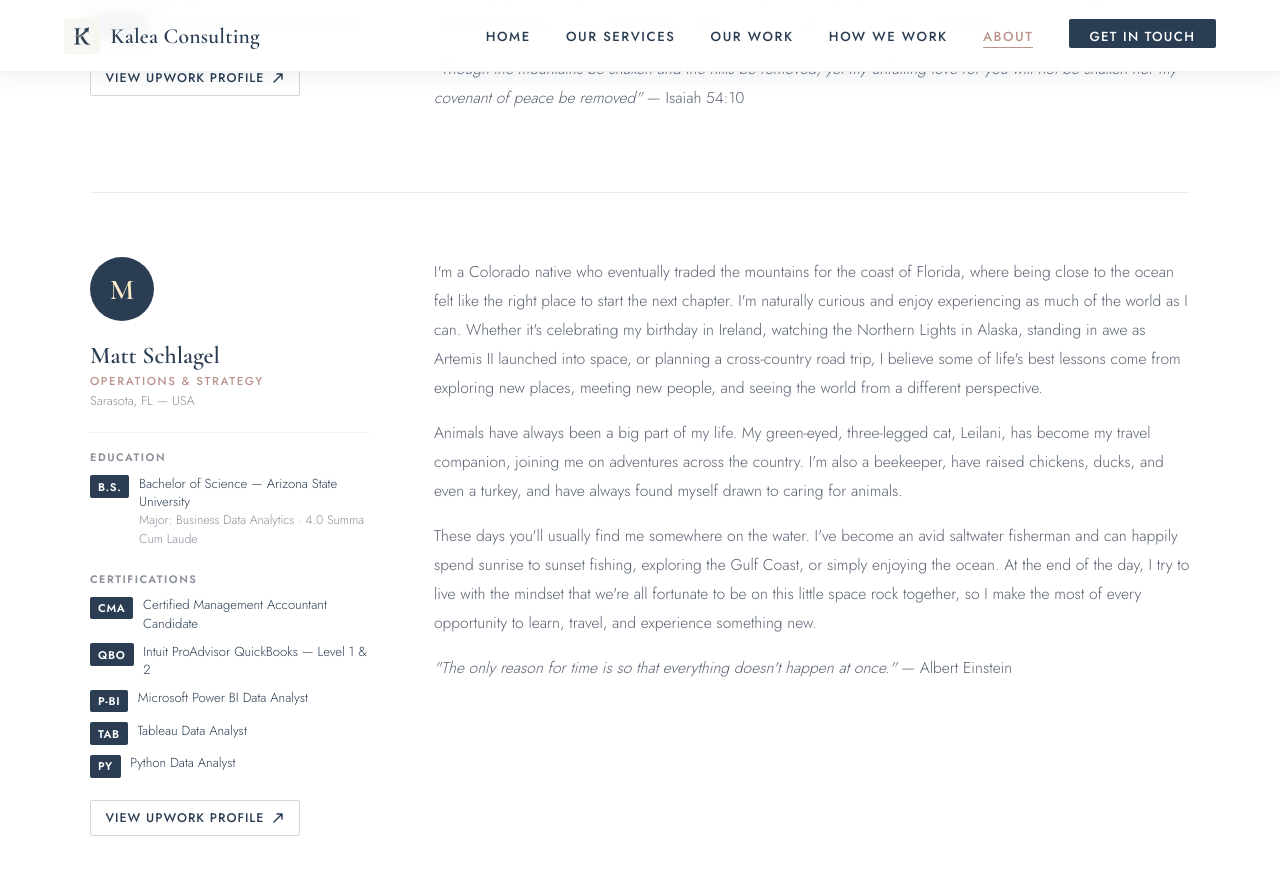
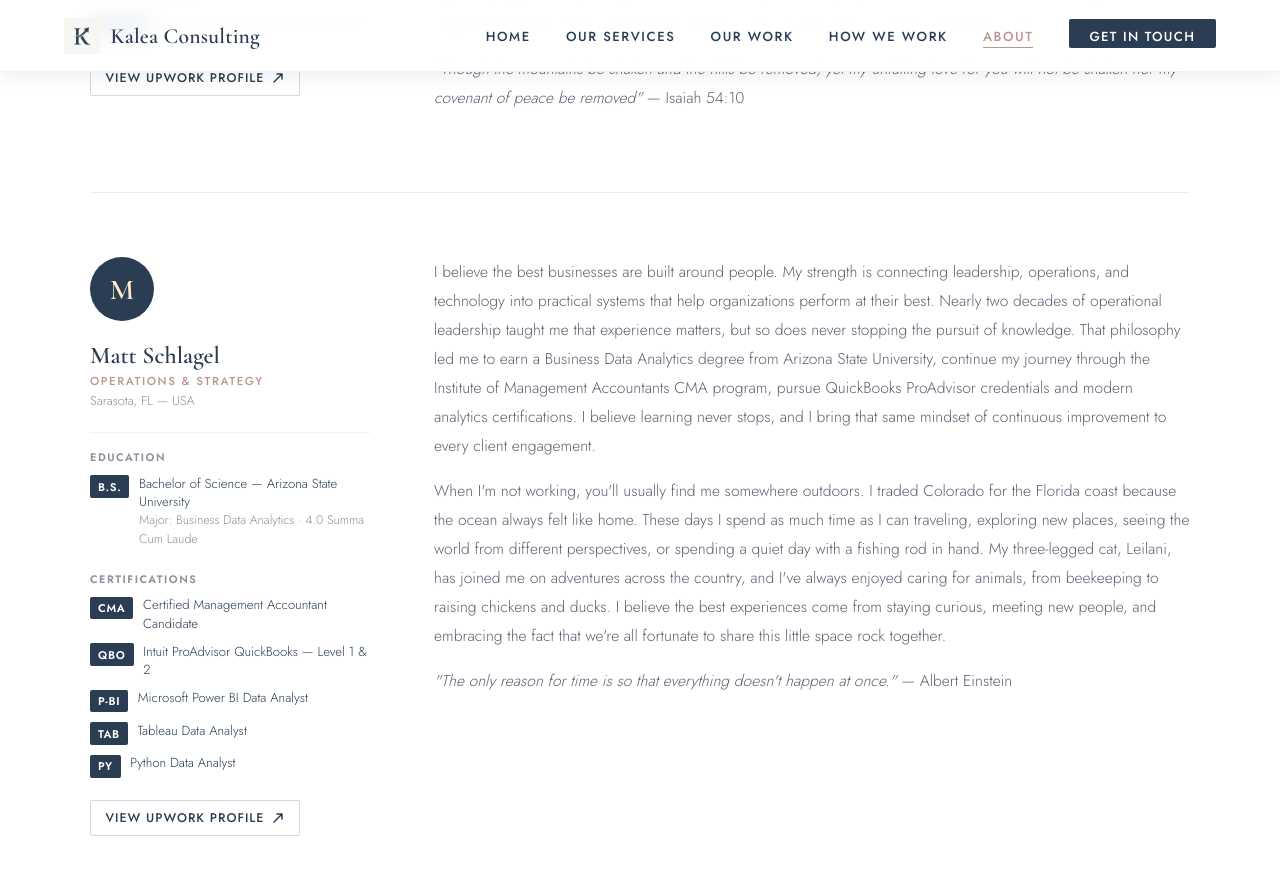
Before and after one commit to Kalea-Consulting/kaleaconsulting, a Jekyll site: the page built from about.html, in a window 1280 px wide and 900 px high, scrolled down 1006 px. Shown: the top 875 px of the window. Built offline with Jekyll 4.4.1, drawn with Linux system fonts in a browser that asks for light colours.

Commit message:
Word update, Matt's profile about.html
Just words

```diff
--- a/about.html
+++ b/about.html
@@ -147,19 +147,20 @@ description: Meet the team behind Kalea Consulting — Blake Rice and Matt Schla
 
       <div class="team-detail-content">
         <p class="team-detail-bio">
-          I'm a Colorado native who eventually traded the mountains for the coast of Florida, where being close to the ocean felt like the right place to start the next chapter. I'm naturally curious and enjoy experiencing as much of the world as I can. Whether it's celebrating my birthday in Ireland, watching the Northern Lights in Alaska, standing in awe as Artemis II launched into space, or planning a cross-country road trip, I believe some of life's best lessons come from exploring new places, meeting new people, and seeing the world from a different perspective.
+          I believe the best businesses are built around people. My strength is connecting leadership, operations, and technology
+          into practical systems that help organizations perform at their best. Nearly two decades of operational leadership taught
+          me that experience matters, but so does never stopping the pursuit of knowledge. That philosophy led me to earn a Business
+          Data Analytics degree from Arizona State University, continue my journey through the Institute of Management Accountants
+          CMA program, pursue QuickBooks ProAdvisor credentials and modern analytics certifications. I believe learning never stops,
+          and I bring that same mindset of continuous improvement to every client engagement.
         </p>
         <p class="team-detail-bio">
-          Animals have always been a big part of my life. My green-eyed, three-legged cat, Leilani, has become my travel
-          companion, joining me on adventures across the country. I’m also a beekeeper, have raised chickens, ducks, and even a turkey, and have always found myself drawn
-          to caring for animals.
-        </p>
-        <p class="team-detail-bio">
-          These days you'll usually find me somewhere on the water. I've become an avid
-          saltwater fisherman and can happily spend sunrise to sunset fishing, exploring the Gulf Coast, or simply enjoying
-          the ocean. At the end of the day, I try to live with the mindset that we're all fortunate to be on this
-          little space rock together, so I make the most of every opportunity to learn, travel, and experience
-          something new.
+          When I'm not working, you'll usually find me somewhere outdoors. I traded Colorado for the Florida coast because the ocean
+          always felt like home. These days I spend as much time as I can traveling, exploring new places, seeing the world from
+          different perspectives, or spending a quiet day with a fishing rod in hand. My three-legged cat, Leilani, has joined me on
+          adventures across the country, and I've always enjoyed caring for animals, from beekeeping to raising chickens and ducks.
+          I believe the best experiences come from staying curious, meeting new people, and embracing the fact that we're all
+          fortunate to share this little space rock together.
         </p>
         <p class="team-detail-bio">
           <em>"The only reason for time is so that everything doesn't happen at once."</em> &mdash; Albert Einstein
```
